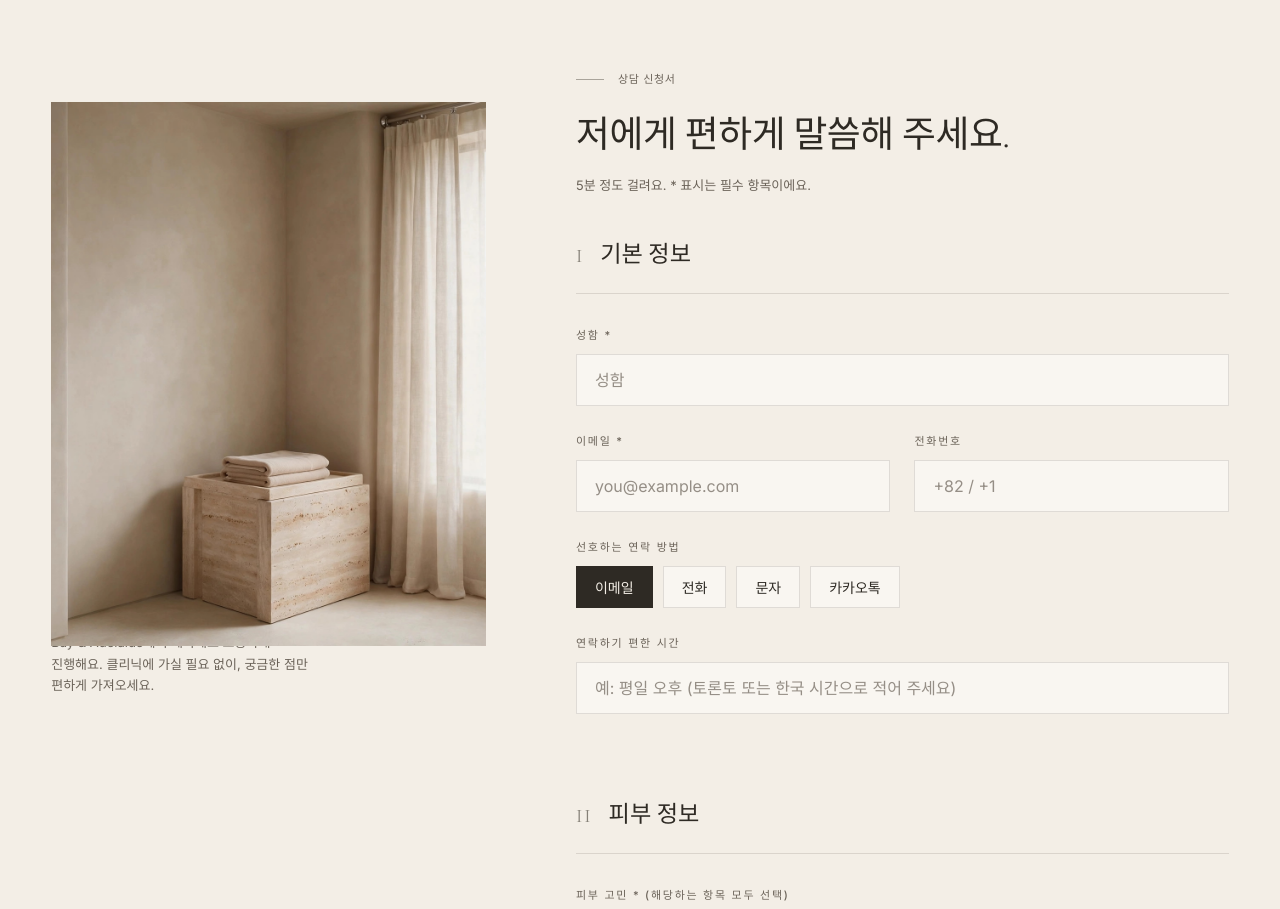
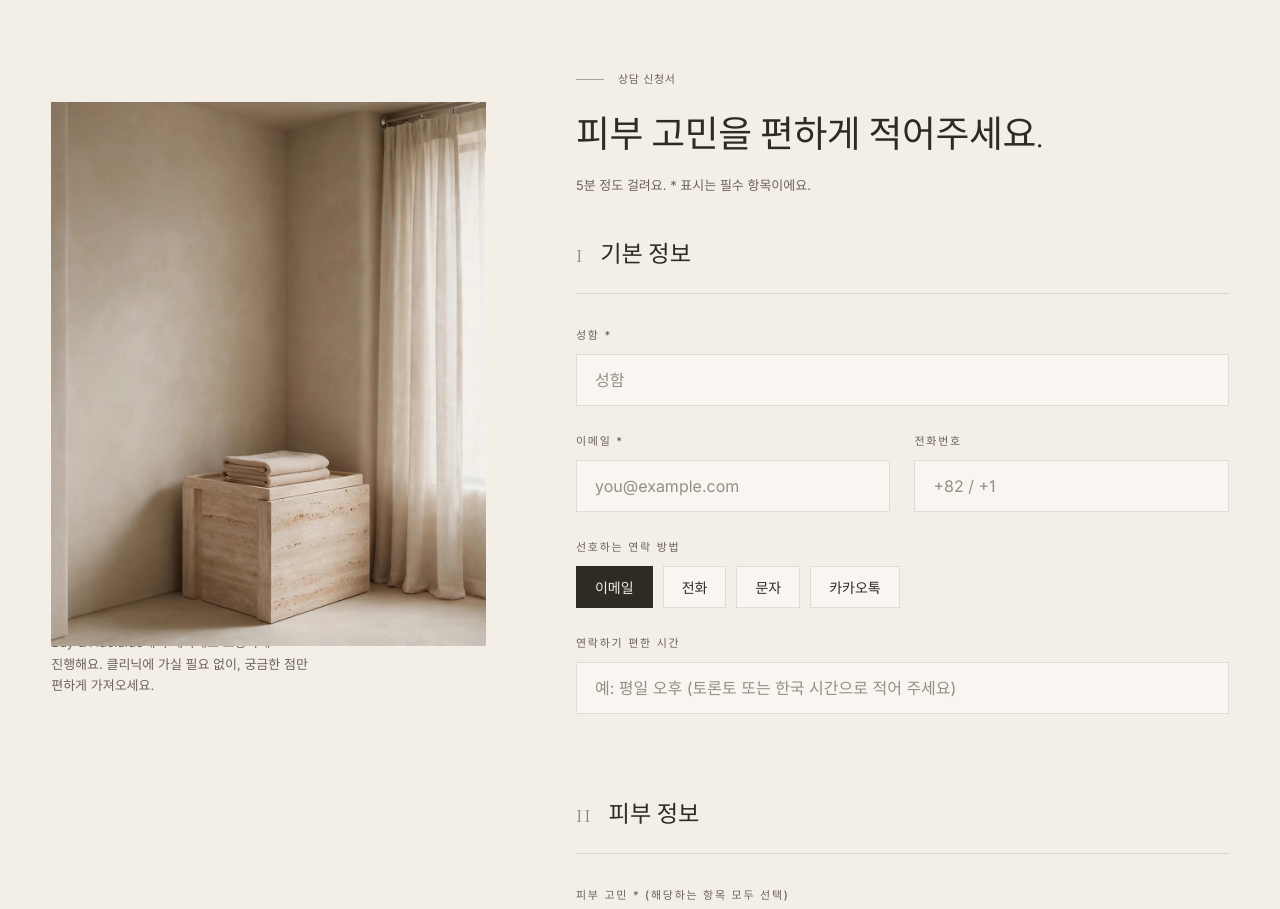
Before and after one commit to kyungleekim92-cmd/jenny-kim-beauty, a Next.js app: page /ko in a window 1280 px wide. Shown: the part 5948-6857 px from the top of the page. Built offline with nearby package versions, Linux system fonts and the light colour scheme.

Commit message:
ko copy: form title → 피부 고민을 편하게 적어주세요

```diff
--- a/components/Booking.tsx
+++ b/components/Booking.tsx
@@ -122,7 +122,7 @@ const copy = {
     alt: "부드러운 햇살이 드는 조용한 방: 얇은 리넨 커튼, 트래버틴 사이드 테이블, 개어 둔 수건",
     caption: "Bay & Adelaide에서 예약제로 조용하게 진행해요. 클리닉에 가실 필요 없이, 궁금한 점만 편하게 가져오세요.",
     formEyebrow: "상담 신청서",
-    formTitle: "저에게 편하게 말씀해 주세요.",
+    formTitle: "피부 고민을 편하게 적어주세요.",
     formHint: "5분 정도 걸려요. * 표시는 필수 항목이에요.",
     g1: "기본 정보",
     name: "성함 *",
```
